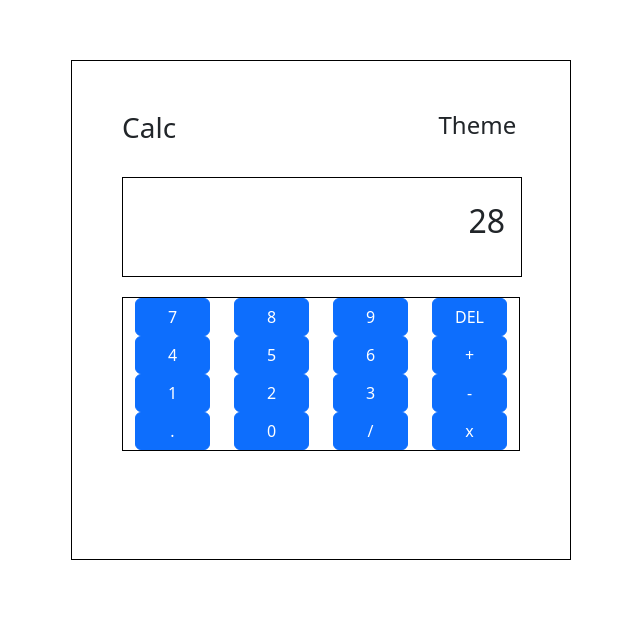
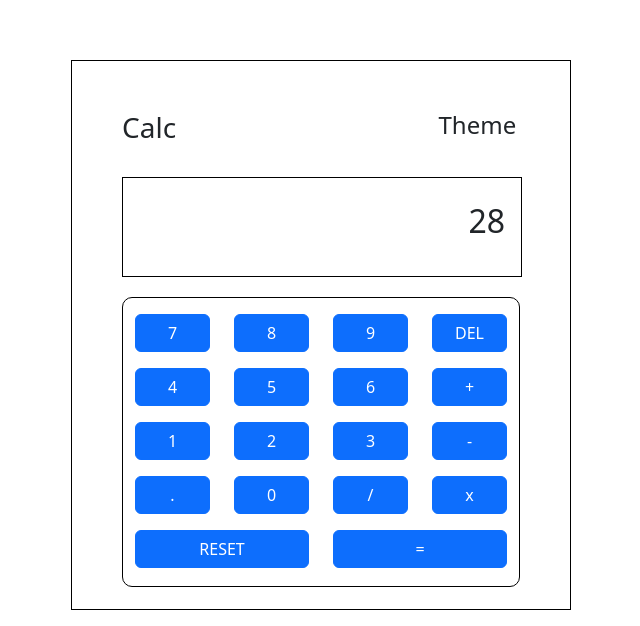
Before and after one commit to Juliancito1/Calculator, a React (Vite) app: page / in a window 1280 px wide. Shown: the part 140-766 px from the top of the page, without its empty margins (383-1023 px from the left). Built offline with nearby package versions, Linux system fonts and the light colour scheme.

Commit message:
Se realizo el apartado botones

```diff
--- a/src/App.css
+++ b/src/App.css
@@ -2,7 +2,7 @@
 {
   .calculator{
     width: 500px;
-    height: 500px;
+    height: 550px;
     border: 1px  solid black;
     padding: 50px;
     top: 200px;
@@ -19,6 +19,8 @@
   .buttonsPad{
     border: 1px solid black;
     margin-top: 20px;
+    height: 290px;
+    border-radius: 10px;
   }
 
 
--- a/src/components/calculator/Buttons.jsx
+++ b/src/components/calculator/Buttons.jsx
@@ -5,7 +5,7 @@ const Buttons = () => {
   return (
     <section className="buttonsPad">
       <Container>
-        <Row>
+        <Row className="mt-lg-3">
           <Col lg={3}>
             <Button className="w-100">7</Button>
           </Col>
@@ -19,7 +19,7 @@ const Buttons = () => {
             <Button className="w-100">DEL</Button>
           </Col>
         </Row>
-        <Row>
+        <Row className="my-lg-3">
           <Col lg={3}>
             <Button className="w-100">4</Button>
           </Col>
@@ -33,7 +33,7 @@ const Buttons = () => {
             <Button className="w-100">+</Button>
           </Col>
         </Row>
-        <Row>
+        <Row className="mb-lg-3">
           <Col lg={3}>
             <Button className="w-100">1</Button>
           </Col>
@@ -47,7 +47,7 @@ const Buttons = () => {
             <Button className="w-100">-</Button>
           </Col>
         </Row>
-        <Row>
+        <Row className="mb-3">
           <Col lg={3}>
             <Button className="w-100">.</Button>
           </Col>
@@ -61,6 +61,14 @@ const Buttons = () => {
             <Button className="w-100">x</Button>
           </Col>
         </Row>
+        <Row>
+            <Col lg={6}>
+                <Button className="w-100">RESET</Button>
+            </Col>
+            <Col lg={6}>
+                <Button className="w-100">=</Button>
+            </Col>
+        </Row>
       </Container>
     </section>
   );
```
